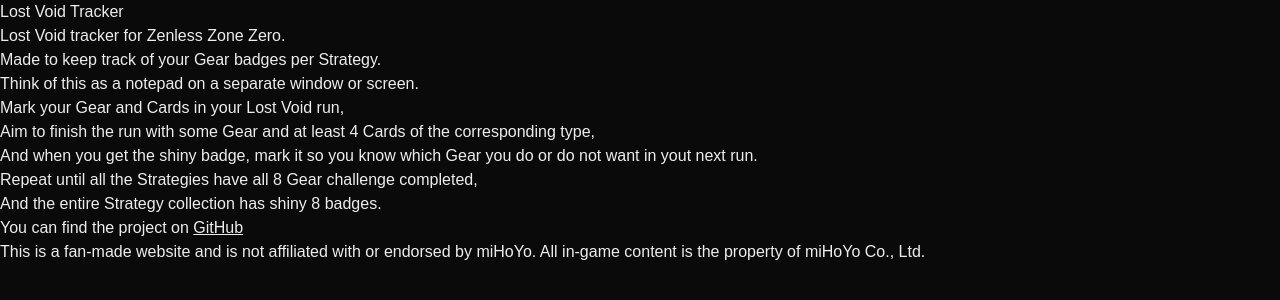
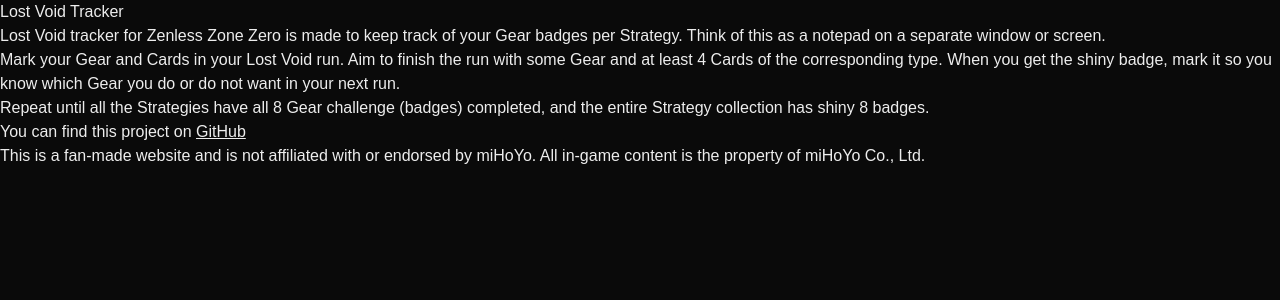
Before and after one commit to Amasoken/lost-void-tracker, a Next.js app: page / in a window 1280 px wide. Shown: the top 300 px of the page. Built offline with nearby package versions, Linux system fonts and the light colour scheme.

Commit message:
Fix styling and typos

```diff
--- a/src/app/layout.tsx
+++ b/src/app/layout.tsx
@@ -43,6 +43,7 @@ export const metadata: Metadata = {
         description: 'Track your Gear badges and Strategy progress in the Lost Void gamemode of Zenless Zone Zero.',
         images: ['/og-image.webp'],
     },
+    metadataBase: new URL('https://lost-void-tracker.vercel.app/'),
 };
 
 export default function RootLayout({
--- a/src/app/not-found.tsx
+++ b/src/app/not-found.tsx
@@ -7,8 +7,7 @@ export default function NotFound() {
             <div className='bg-neutral-800 rounded-xl p-4 mx-8 max-w-screen-sm w-full max-h-[50%] h-full'>
                 <div className='bg-neutral-900 rounded-xl p-4 w-full h-full'>
                     <h1>404 Not Found</h1>
-                    <h2>That&apos;s not the page you&apos;re looking for.</h2>
-                    <br />
+                    <h2 className='mb-6'>That&apos;s not the page you&apos;re looking for.</h2>
                     <Link href='/'>
                         <h3>Return Home</h3>
                     </Link>
--- a/src/app/page.tsx
+++ b/src/app/page.tsx
@@ -12,22 +12,24 @@ export default function Home() {
                             </button>
                         </Link>
                         <div className='mx-2 max-h-full overflow-y-auto text-justify'>
-                            <p className='mt-4'>Lost Void tracker for Zenless Zone Zero.</p>
-                            <p>Made to keep track of your Gear badges per Strategy.</p>
-                            <p>Think of this as a notepad on a separate window or screen.</p>
-
-                            <p className='mt-4'>Mark your Gear and Cards in your Lost Void run,</p>
-                            <p>Aim to finish the run with some Gear and at least 4 Cards of the corresponding type,</p>
-                            <p>
-                                And when you get the shiny badge, mark it so you know which Gear you do or do not want
-                                in yout next run.
+                            <p className='mt-4'>
+                                Lost Void tracker for Zenless Zone Zero is made to keep track of your Gear badges per
+                                Strategy. Think of this as a notepad on a separate window or screen.
                             </p>
 
-                            <p className='mt-4'>Repeat until all the Strategies have all 8 Gear challenge completed,</p>
-                            <p>And the entire Strategy collection has shiny 8 badges.</p>
+                            <p className='mt-4'>
+                                Mark your Gear and Cards in your Lost Void run. Aim to finish the run with some Gear and
+                                at least 4 Cards of the corresponding type. When you get the shiny badge, mark it so you
+                                know which Gear you do or do not want in your next run.
+                            </p>
 
                             <p className='mt-4'>
-                                You can find the project on{' '}
+                                Repeat until all the Strategies have all 8 Gear challenge (badges) completed, and the
+                                entire Strategy collection has shiny 8 badges.
+                            </p>
+
+                            <p className='mt-4'>
+                                You can find this project on{' '}
                                 <Link
                                     href='https://github.com/Amasoken/lost-void-tracker'
                                     target='_blank'
```
Also changed, not shown: src/components/AdditionalActions.tsx (+8 -4 lines).
